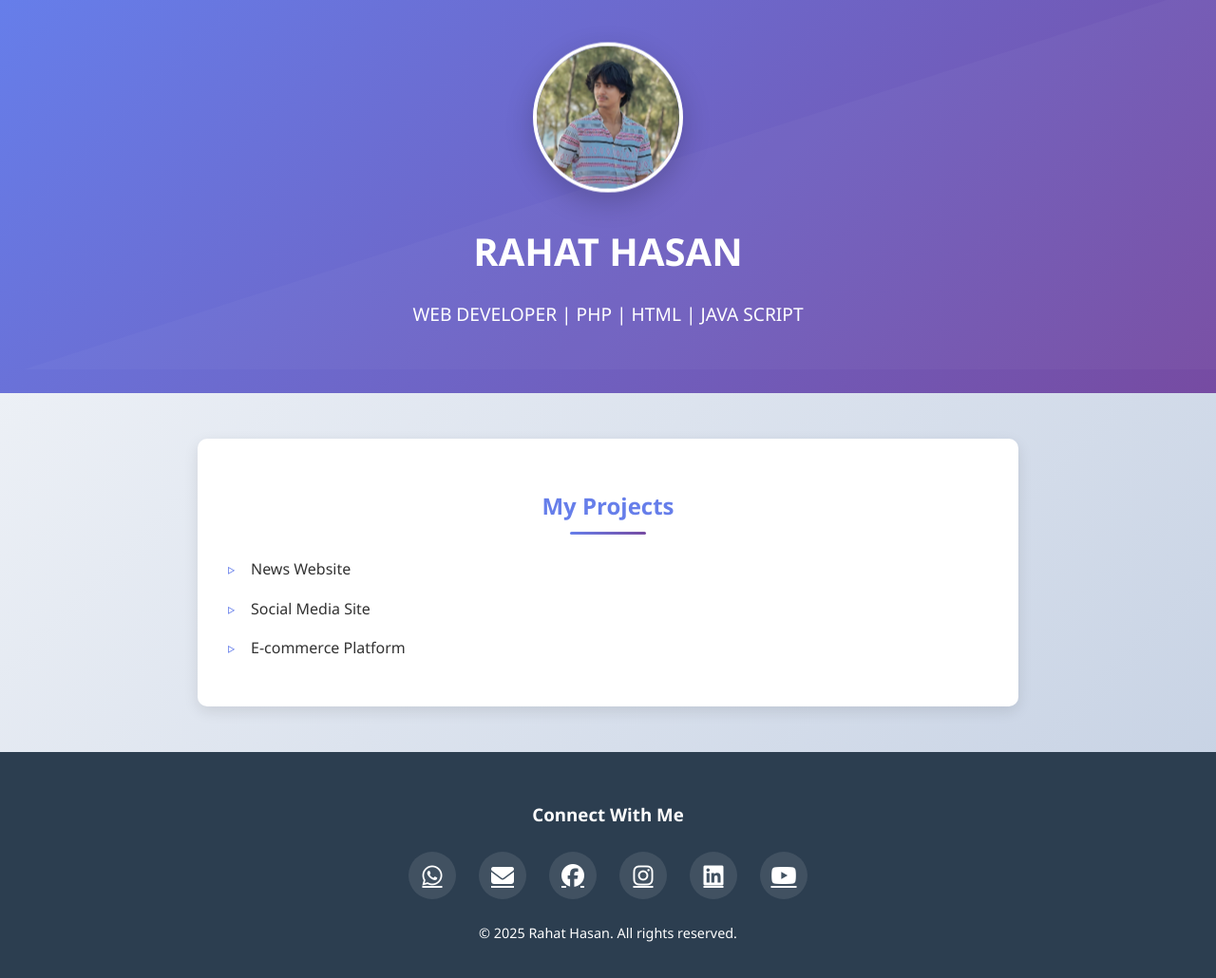
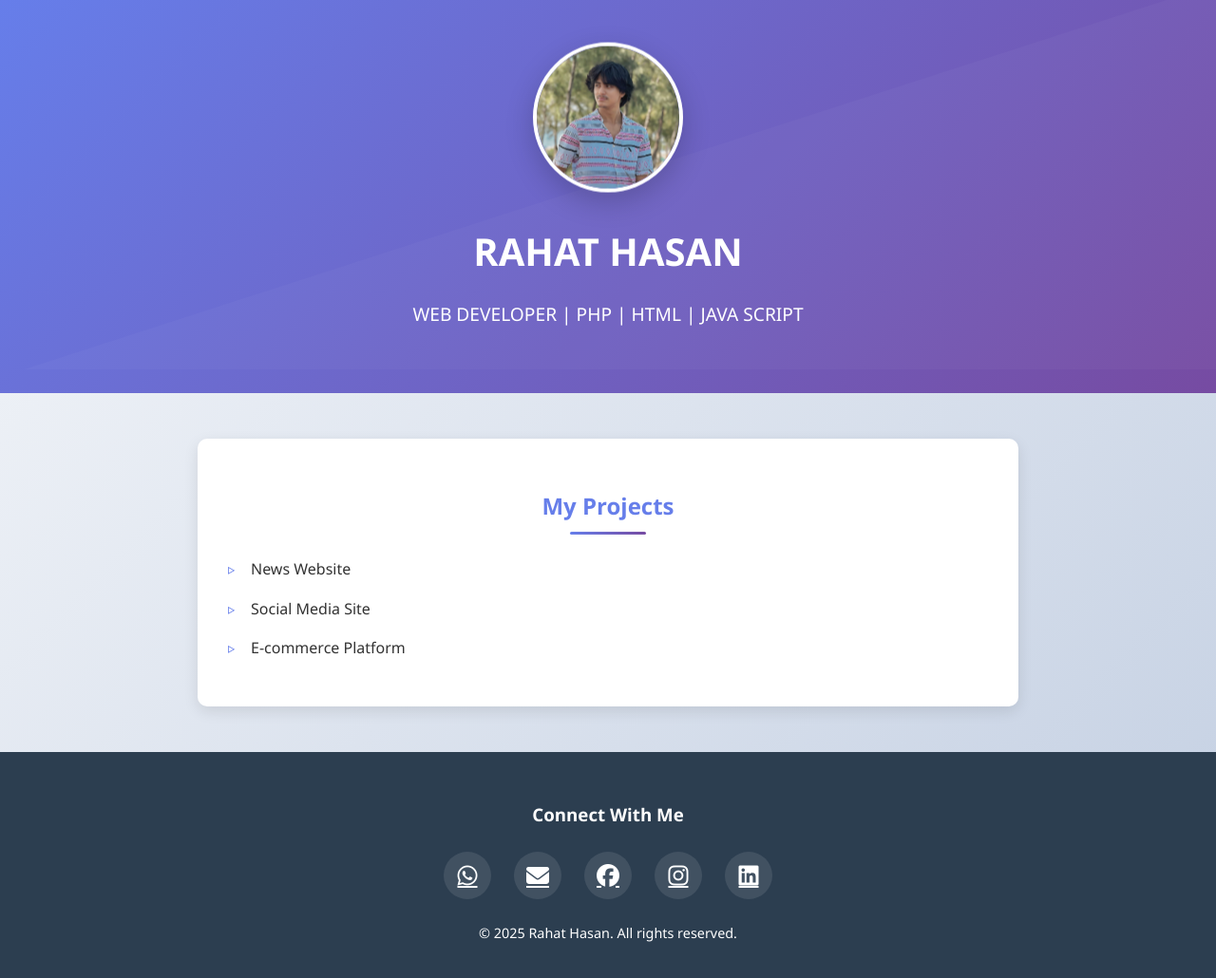
Before and after one commit to Rahat6363/portfolio, a plain HTML site: page index.html in a window 1280 px wide. Shown: the whole page at 95% size. Drawn offline with Linux system fonts and the light colour scheme.

Commit message:
Update index.html

```diff
--- a/index.html
+++ b/index.html
@@ -31,9 +31,8 @@
       <a href="https://wa.me/01941273428" target="_blank"><i class="fab fa-whatsapp"></i></a>
       <a href="mailto:rahat.3434hasan@gmail.com" target="_blank"><i class="fas fa-envelope"></i></a>
       <a href="https://facebook.com/rahat.hasan.907270" target="_blank"><i class="fab fa-facebook"></i></a>
-      <a href="https://instagram.com/yourprofile" target="_blank"><i class="fab fa-instagram"></i></a>
+      <a href="https://www.instagram.com/rahat_____hasan?igsh=MW80dG11dHJwaWF2aw==" target="_blank"><i class="fab fa-instagram"></i></a>
       <a href="https://linkedin.com/in/rahathasan0505" target="_blank"><i class="fab fa-linkedin"></i></a>
-      <a href="https://youtube.com/@yourchannel" target="_blank"><i class="fab fa-youtube"></i></a>
     </div>
     <p>&copy; 2025 Rahat Hasan. All rights reserved.</p>
   </footer>
```
